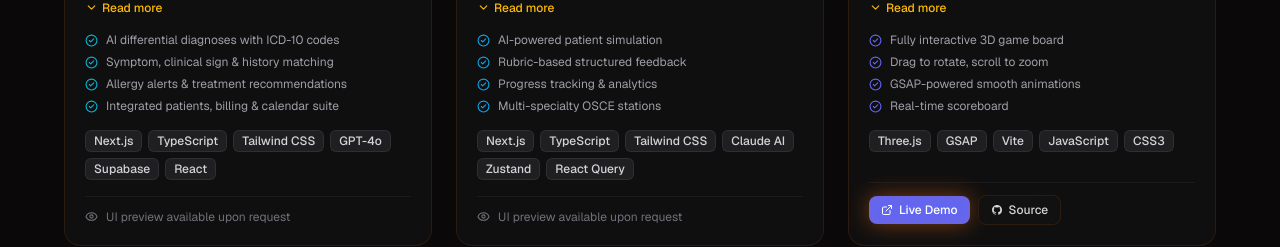
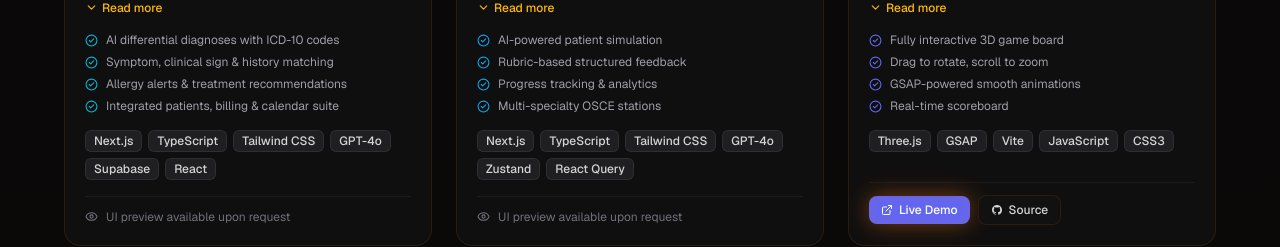
Before and after one commit to ivuriarte/Personal-Website, a Next.js app: page / in a window 1280 px wide. Shown: the part 2480-2727 px from the top of the page. Built offline with nearby package versions, Linux system fonts and the light colour scheme.

Commit message:
Update MarCoach tech stack: Claude AI -> GPT-4o

```diff
--- a/src/data/projects.ts
+++ b/src/data/projects.ts
@@ -38,7 +38,7 @@ export const projects: Project[] = [
     title: "MarCoach",
     description:
       "An AI-powered OSCE coach that lets medical students practise clinical stations with simulated patients. Features real-time chat-based consultations, structured rubric evaluation, and detailed performance analytics across specialties.",
-    tech: ["Next.js", "TypeScript", "Tailwind CSS", "Claude AI", "Zustand", "React Query"],
+    tech: ["Next.js", "TypeScript", "Tailwind CSS", "GPT-4o", "Zustand", "React Query"],
     isPrivate: true,
     image: "/screenshots/marcoach.png",
     badge: "Private",
```
